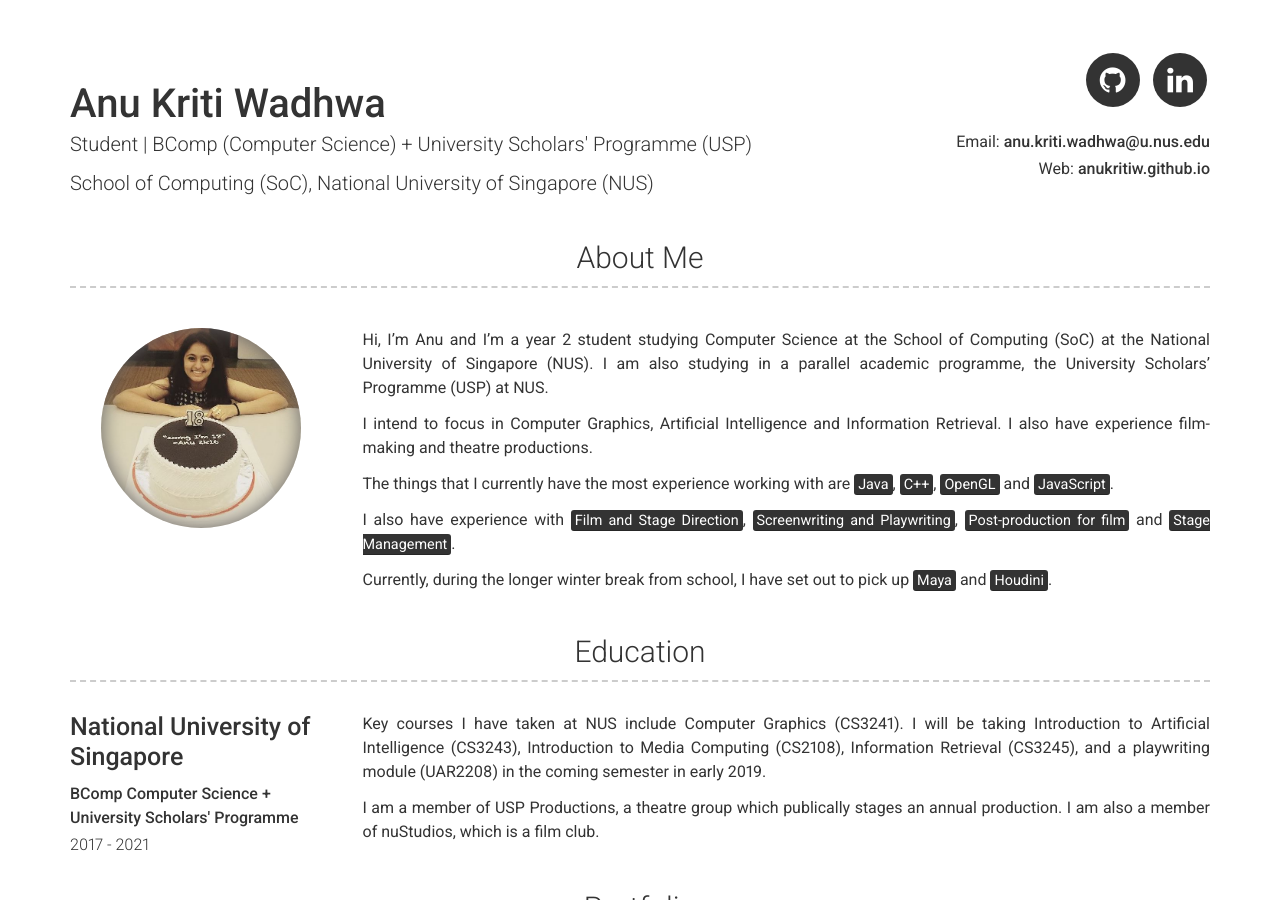
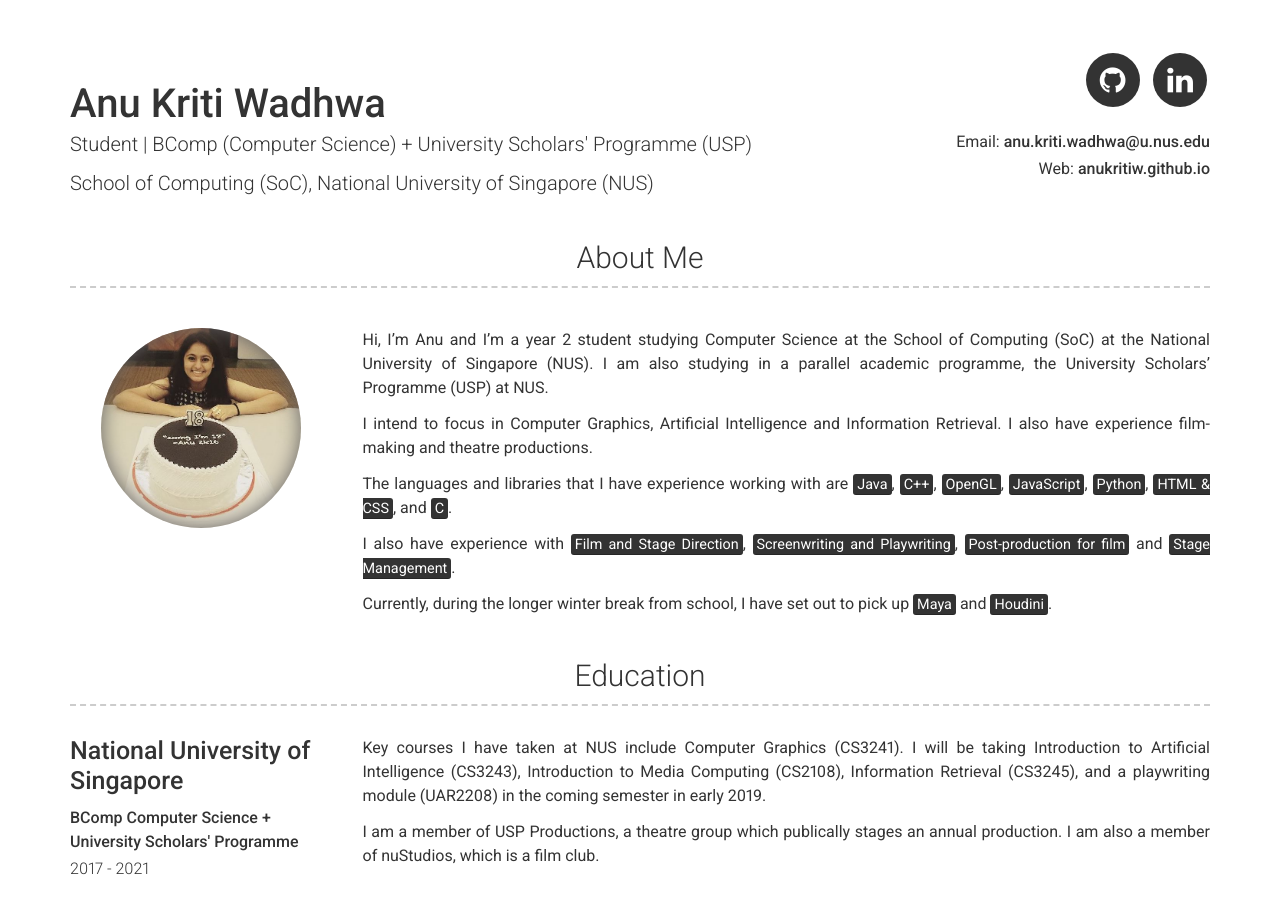
Before and after one commit to AnuKritiW/modern-resume-theme-site, a Jekyll site: the page built from index.md, in a window 1280 px wide and 900 px high. Built offline with Jekyll 4.4.1, drawn with Linux system fonts in a browser that asks for light colours.

Commit message:
edited _config.yml

```diff
--- a/_config.yml
+++ b/_config.yml
@@ -29,11 +29,14 @@ about_content: | # this will include new lines to allow paragraphs
 
   I intend to focus in Computer Graphics, Artificial Intelligence and Information Retrieval. I also have experience film-making and theatre productions.
 
-  The things that I currently have the most experience working with are
+  The languages and libraries that I have experience working with are
   <mark>Java</mark>,
   <mark>C++</mark>,
-  <mark>OpenGL</mark> and
-  <mark>JavaScript</mark>.
+  <mark>OpenGL</mark>,
+  <mark>JavaScript</mark>,
+  <mark>Python</mark>,
+  <mark> HTML & CSS</mark>, and
+  <mark>C</mark>.
 
   I also have experience with
   <mark>Film and Stage Direction</mark>,
```
